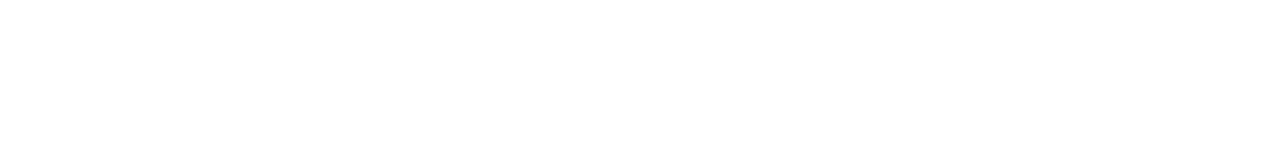
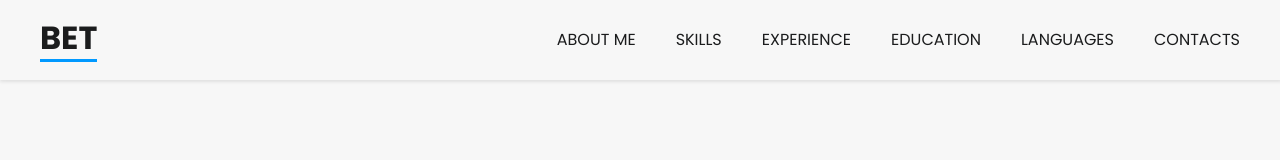
Before and after one commit to alexanderbet/rsschool-cv, a plain HTML site: page index.html in a window 1280 px wide. Drawn offline with Linux system fonts and the light colour scheme.

Commit message:
feat: add header and modules for styles

```diff
--- a/index.html
+++ b/index.html
@@ -6,5 +6,38 @@
     <link rel="stylesheet" href="./styles/style.css" />
     <title>CV – Alexander Bet / Frontend Developer</title>
   </head>
-  <body></body>
+  <body>
+    <div class="wrapper">
+      <header class="header">
+        <div class="header__inner container">
+          <div class="header__logo">
+            <a href="#">Bet</a>
+          </div>
+
+          <nav class="header__menu">
+            <ul class="header__menu-list">
+              <li class="header__menu-item">
+                <a href="#" class="header__menu-link">About Me</a>
+              </li>
+              <li class="header__menu-item">
+                <a href="#" class="header__menu-link">Skills</a>
+              </li>
+              <li class="header__menu-item">
+                <a href="#" class="header__menu-link">Experience</a>
+              </li>
+              <li class="header__menu-item">
+                <a href="#" class="header__menu-link">Education</a>
+              </li>
+              <li class="header__menu-item">
+                <a href="#" class="header__menu-link">Languages</a>
+              </li>
+              <li class="header__menu-item">
+                <a href="#" class="header__menu-link">Contacts</a>
+              </li>
+            </ul>
+          </nav>
+        </div>
+      </header>
+    </div>
+  </body>
 </html>
--- /dev/null
+++ b/styles/_globals.scss
@@ -0,0 +1,21 @@
+html {
+  height: 100%;
+  scroll-behavior: smooth;
+}
+
+body {
+  height: 100%;
+  font-family: "Poppins", sans-serif;
+  font-weight: 400;
+  line-height: 1.28;
+  color: var(--color-dark);
+  background-color: var(--color-light);
+}
+
+a,
+button,
+input,
+textarea,
+svg * {
+  transition-duration: 0.3;
+}
--- /dev/null
+++ b/styles/_reset.scss
@@ -0,0 +1,92 @@
+* {
+  padding: 0px;
+  margin: 0px;
+  border: none;
+  //  border: 1px solid red;
+}
+
+*,
+*::before,
+*::after {
+  box-sizing: border-box;
+}
+
+:is(a:link, a:visited, a:hover) {
+  text-decoration: none;
+  color: inherit;
+}
+
+aside,
+nav,
+footer,
+header,
+section,
+main {
+  display: block;
+}
+
+h1,
+h2,
+h3,
+h4,
+h5,
+h6,
+p {
+  font-size: inherit;
+  font-weight: inherit;
+}
+
+ul li,
+li {
+  list-style: none;
+}
+
+img {
+  vertical-align: top;
+}
+
+img,
+svg {
+  display: block;
+  max-width: 100%;
+  height: auto;
+}
+
+address {
+  font-style: normal;
+}
+
+input,
+textarea,
+button,
+select {
+  font-family: inherit;
+  font-size: inherit;
+  color: inherit;
+  background-color: transparent;
+}
+
+input::-ms-clear {
+  display: none;
+}
+
+button,
+input[type="submit"] {
+  display: inline-block;
+  box-shadow: none;
+  background-color: transparent;
+  background: none;
+  cursor: pointer;
+}
+
+:is(input:active, input:focus, button:active, button:focus) {
+  outline: none;
+}
+
+label {
+  cursor: pointer;
+}
+
+legend {
+  display: block;
+}
--- /dev/null
+++ b/styles/_utils.scss
@@ -0,0 +1,6 @@
+.container {
+  width: 100%;
+  margin: 0 auto;
+  padding: 0 10px;
+  max-width: 1220px;
+}
--- /dev/null
+++ b/styles/_variables.scss
@@ -0,0 +1,8 @@
+:root {
+  --color-dark: #1b1c1d;
+  --color-light: #f7f7f7;
+  --color-gray: #f1f1f1;
+  --color-accent: #0099ff;
+
+  --section-padding-y: 70px 0;
+}
--- /dev/null
+++ b/styles/style.scss
@@ -0,0 +1,51 @@
+@import url("https://fonts.googleapis.com/css2?family=Poppins:wght@400;500;600;700&display=swap");
+
+@import "reset", "utils", "variables", "globals";
+
+.header {
+  width: 100%;
+  position: fixed;
+  top: 0;
+  left: 0;
+  z-index: 100;
+  padding: 15px 0;
+  background-color: var(--color-light);
+  box-shadow: 1px 1px 3px 1px rgba(37, 37, 37, 0.1);
+  -webkit-box-shadow: 1px 1px 3px 1px rgba(37, 37, 37, 0.1);
+  -moz-box-shadow: 1px 1px 3px 1px rgba(37, 37, 37, 0.1);
+
+  .header__inner {
+    display: flex;
+    align-items: center;
+    justify-content: space-between;
+
+    .header__logo {
+      font-size: 32px;
+      font-weight: 700;
+      margin-right: 15px;
+      text-transform: uppercase;
+      border-bottom: 3px solid var(--color-accent);
+    }
+
+    .header__menu {
+      .header__menu-list {
+        display: flex;
+        align-items: center;
+        column-gap: 40px;
+        flex-wrap: wrap;
+      }
+      .header__menu-item {
+        .header__menu-link {
+          display: inline-flex;
+          padding: 15px 0;
+          text-transform: uppercase;
+
+          &:hover {
+            color: var(--color-accent);
+            transition: color 0.3s ease-in-out;
+          }
+        }
+      }
+    }
+  }
+}
```
Also changed, not shown: styles/style.css, 1 other file.
